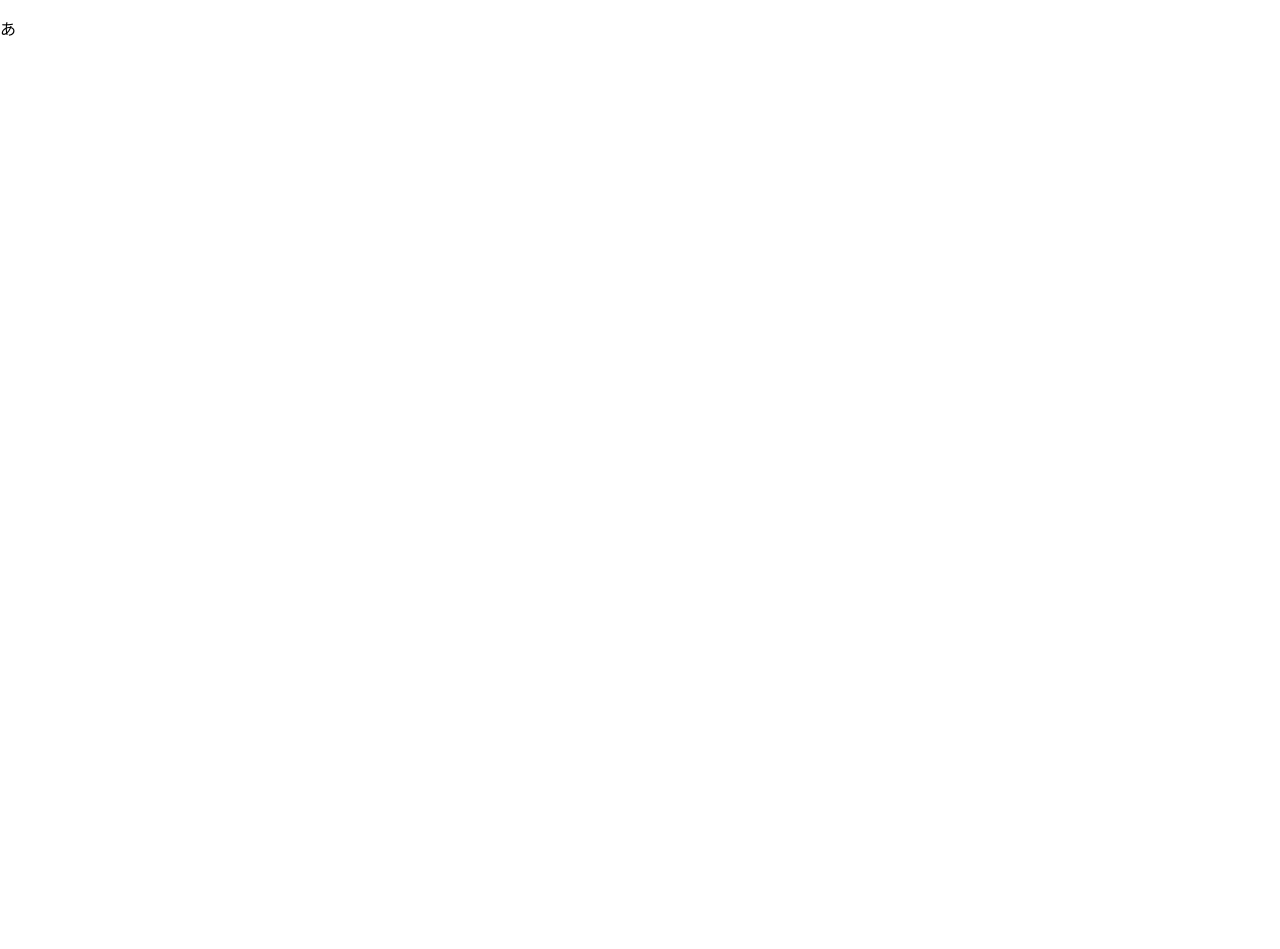
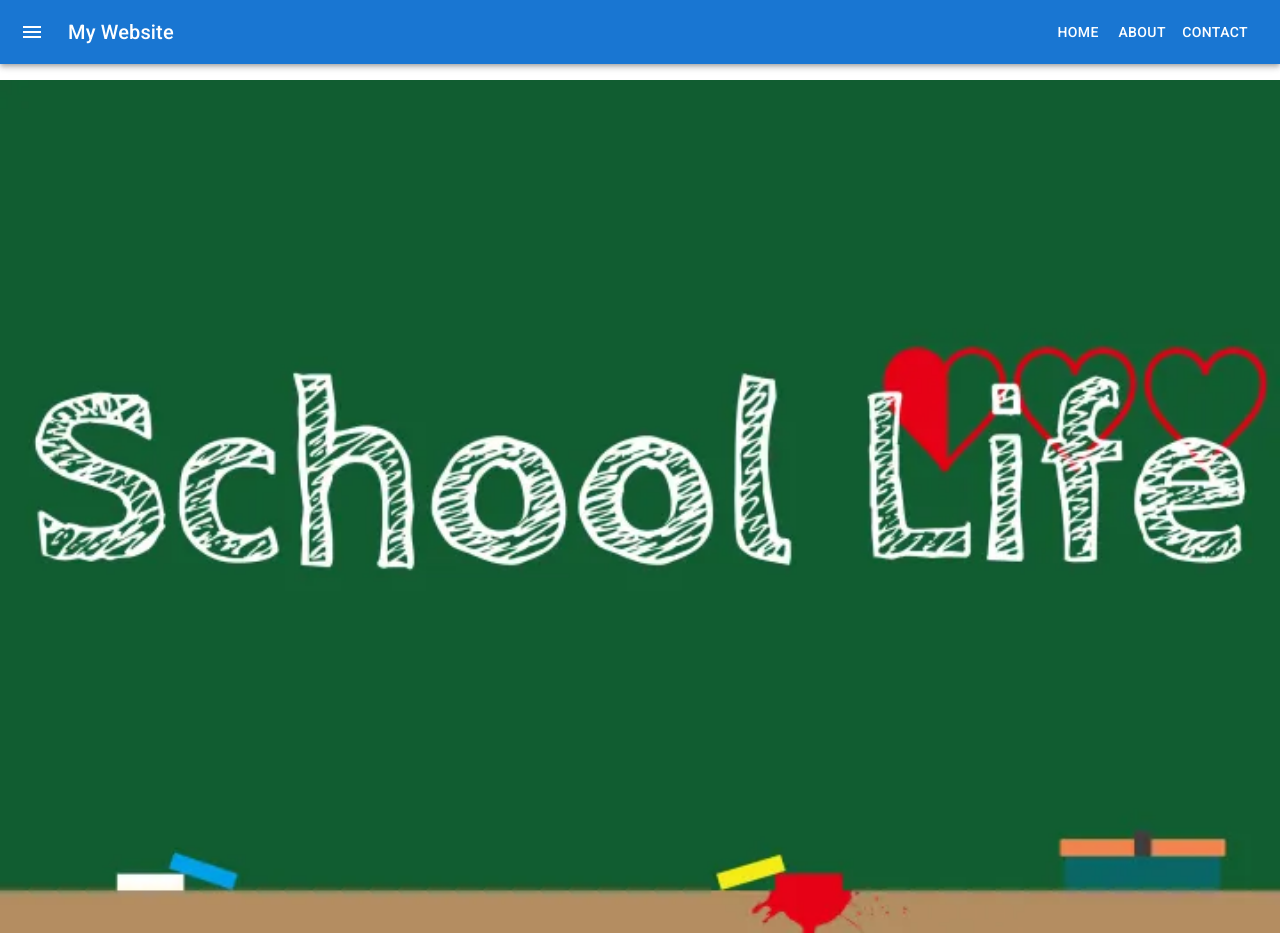
Before and after one commit to tk-jr3-reboot2024/tk-jr3-reboot2024.github.io, a React (Create React App) app: page /introduction/a in a window 1280 px wide. Before the commit this address had no page. Before the commit the page ends 800 px from the top, so only its background shows below. Built offline with nearby package versions, Linux system fonts and the light colour scheme.

Commit message:
3Aの隙間が消えない共有

```diff
--- a/src/App.js
+++ b/src/App.js
@@ -16,11 +16,11 @@ import BLayout from './components/introduction/3b-components/layout';
 import BLayout2 from './components/introduction/3b-components/layout2';
 import Bnazotoki from './components/introduction/3b-components/nazotoki';
 import Layoutdefault from './components/layout';
+import ALayout2 from './components/introduction/3a-components/layout2';
 
 const Introduction = () => {
 	return (
 			<Routes>
-				<Route path="a" element={<A />} />
 				<Route path="c" element={<C />} />
 			</Routes>
 	);
@@ -51,6 +51,9 @@ function App() {
 				<Route path="introduction/b/nazotoki" element={<BLayout><Bnazotoki /></BLayout>} />
 			</Routes>
 			<Routes>
+				<Route path="introduction/a" element={<ALayout2><A /></ALayout2>} />
+			</Routes>
+			<Routes>
 				<Route path="/introduction/*" element={<Introduction />} />
 			</Routes>
 		</Router>
--- a/src/components/Header.js
+++ b/src/components/Header.js
@@ -2,12 +2,16 @@ import React from 'react'
 import { AppBar, Toolbar, Typography, IconButton } from '@mui/material';
 import MenuIcon from '@mui/icons-material/Menu';
 import { useLocation } from 'react-router-dom';
+import AHeader from './introduction/3a-components/Header'
 import BHeader from './introduction/3b-components/Header';
 
 function Header({toggleDrawer}) {
 	const location=useLocation();
 	if(location.pathname.startsWith('/introduction/b')){
 		return <BHeader />;
+	}
+	if(location.pathname.startsWith('/introduction/a')){
+		return <AHeader />;
 	}
 	if(location.pathname.startsWith('/introduction')){
 		return null;
--- a/src/components/introduction/3A.js
+++ b/src/components/introduction/3A.js
@@ -1,11 +1,10 @@
-import React from 'react'
+import React from "react";
+import Content from "./3a-components/Content";
 
-function A() {
-	return (
-		<p>
-			あ
-		</p>
-	);
+export default function A() {
+  return (
+    <p>
+      <Content />
+    </p>
+  );
 }
-
-export default A
--- a/src/components/introduction/3a-components/Content.js
+++ b/src/components/introduction/3a-components/Content.js
@@ -0,0 +1,26 @@
+import React from "react";
+import { Box, CssBaseline } from "@mui/material";
+import toplogo from "./img/PamphletLogo.jpg";
+
+export default function Content() {
+    return (
+        <div>
+            <CssBaseline /> {/* CSSリセット */}
+            <main style={{ padding: 0, marginTop: 0 }}>
+                <Box
+                    component="img"
+                    src={toplogo}
+                    alt="toplogo"
+                    sx={{
+                        width: "100%",
+                        height: "100%",
+                        objectFit: "cover",
+                        display: "block",
+                        margin: 0,
+                        padding: 0,
+                    }}
+                ></Box>
+            </main>
+        </div>
+    );
+}
--- a/src/components/introduction/3a-components/Header.js
+++ b/src/components/introduction/3a-components/Header.js
@@ -0,0 +1,39 @@
+import React from "react";
+import AppBar from "@mui/material/AppBar";
+import Toolbar from "@mui/material/Toolbar";
+import Typography from "@mui/material/Typography";
+import IconButton from "@mui/material/IconButton";
+import MenuIcon from "@mui/icons-material/Menu";
+import Button from "@mui/material/Button";
+import Box from "@mui/material/Box";
+
+const Header = () => {
+    return (
+        <AppBar
+            position="static"
+            color="primary"
+            sx={{ padding: 0, margin: 0 }}
+        >
+            <Toolbar>
+                <IconButton
+                    edge="start"
+                    color="inherit"
+                    aria-label="menu"
+                    sx={{ mr: 2 }}
+                >
+                    <MenuIcon />
+                </IconButton>
+                <Typography variant="h6" component="div" sx={{ flexGrow: 1 }}>
+                    My Website
+                </Typography>
+                <Box>
+                    <Button color="inherit">Home</Button>
+                    <Button color="inherit">About</Button>
+                    <Button color="inherit">Contact</Button>
+                </Box>
+            </Toolbar>
+        </AppBar>
+    );
+};
+
+export default Header;
--- /dev/null
+++ b/src/components/introduction/3a-components/layout2.js
@@ -0,0 +1,15 @@
+import React from 'react';
+import { Box } from '@mui/material';
+
+const ALayout2 = ({ children }) => {
+    return (
+        <Box sx={{
+            padding: 0, // 任意でパディングを追加
+        }}
+        >
+            {children}
+        </Box>
+    );
+};
+
+export default ALayout2;
```
Also changed, not shown: src/components/introduction/3a-components/img/PamphletLogo.jpg (added).
